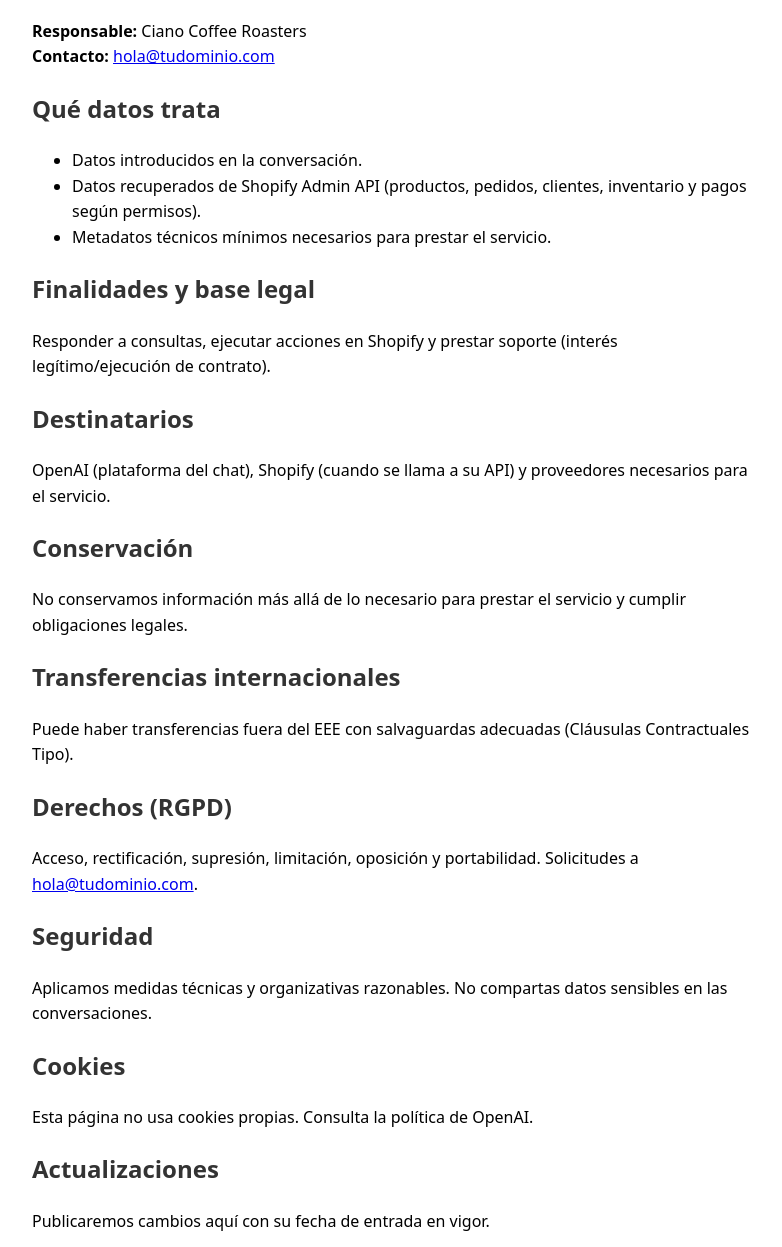
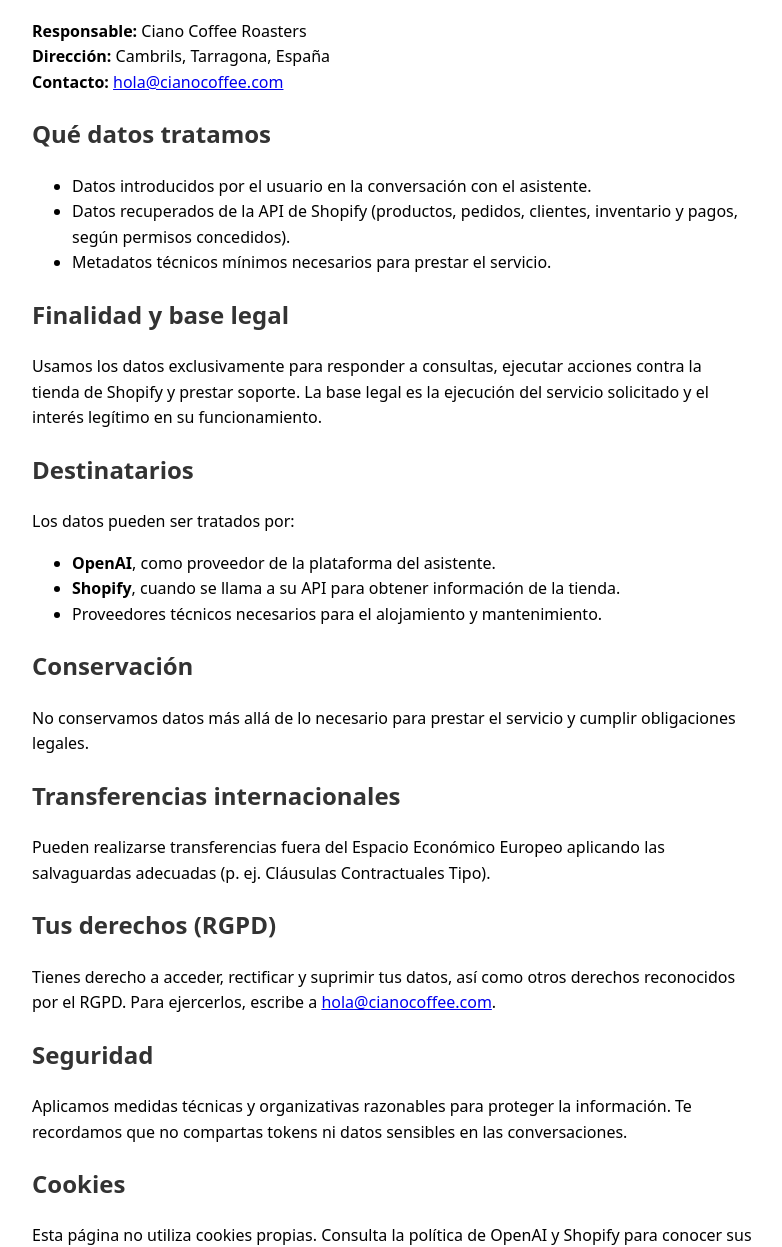
Before and after one commit to ismaelmesas/Ciano-Privacy, a plain HTML site: page Privacy.html in a window 1280 px wide. Shown: the part 94-1341 px from the top of the page, without its empty margins (248-1030 px from the left). Drawn offline with Linux system fonts and the light colour scheme.

Commit message:
Update Privacy.html

```diff
--- a/Privacy.html
+++ b/Privacy.html
@@ -3,7 +3,7 @@
 <head>
   <meta charset="utf-8">
   <meta name="viewport" content="width=device-width, initial-scale=1">
-  <title>Política de Privacidad – Ciano Shopify GPT</title>
+  <title>Política de Privacidad – Ciano Coffee Roasters</title>
   <style>
     body { max-width: 720px; margin: 40px auto; padding: 0 16px; font-family: system-ui, Arial, sans-serif; line-height: 1.6; }
     h1, h2 { color: #333; }
@@ -13,37 +13,49 @@
   <h1>Política de Privacidad – Ciano Shopify GPT</h1>
 
   <p><strong>Responsable:</strong> Ciano Coffee Roasters<br>
-  <strong>Contacto:</strong> <a href="mailto:hola@tudominio.com">hola@tudominio.com</a></p>
+  <strong>Dirección:</strong> Cambrils, Tarragona, España<br>
+  <strong>Contacto:</strong> <a href="mailto:hola@cianocoffee.com">hola@cianocoffee.com</a></p>
 
-  <h2>Qué datos trata</h2>
+  <h2>Qué datos tratamos</h2>
   <ul>
-    <li>Datos introducidos en la conversación.</li>
-    <li>Datos recuperados de Shopify Admin API (productos, pedidos, clientes, inventario y pagos según permisos).</li>
+    <li>Datos introducidos por el usuario en la conversación con el asistente.</li>
+    <li>Datos recuperados de la API de Shopify (productos, pedidos, clientes, inventario y pagos, según permisos concedidos).</li>
     <li>Metadatos técnicos mínimos necesarios para prestar el servicio.</li>
   </ul>
 
-  <h2>Finalidades y base legal</h2>
-  <p>Responder a consultas, ejecutar acciones en Shopify y prestar soporte (interés legítimo/ejecución de contrato).</p>
+  <h2>Finalidad y base legal</h2>
+  <p>Usamos los datos exclusivamente para responder a consultas, ejecutar acciones contra la tienda de Shopify y prestar soporte.
+  La base legal es la ejecución del servicio solicitado y el interés legítimo en su funcionamiento.</p>
 
   <h2>Destinatarios</h2>
-  <p>OpenAI (plataforma del chat), Shopify (cuando se llama a su API) y proveedores necesarios para el servicio.</p>
+  <p>Los datos pueden ser tratados por:
+    <ul>
+      <li><strong>OpenAI</strong>, como proveedor de la plataforma del asistente.</li>
+      <li><strong>Shopify</strong>, cuando se llama a su API para obtener información de la tienda.</li>
+      <li>Proveedores técnicos necesarios para el alojamiento y mantenimiento.</li>
+    </ul>
+  </p>
 
   <h2>Conservación</h2>
-  <p>No conservamos información más allá de lo necesario para prestar el servicio y cumplir obligaciones legales.</p>
+  <p>No conservamos datos más allá de lo necesario para prestar el servicio y cumplir obligaciones legales.</p>
 
   <h2>Transferencias internacionales</h2>
-  <p>Puede haber transferencias fuera del EEE con salvaguardas adecuadas (Cláusulas Contractuales Tipo).</p>
+  <p>Pueden realizarse transferencias fuera del Espacio Económico Europeo aplicando las salvaguardas adecuadas (p. ej. Cláusulas Contractuales Tipo).</p>
 
-  <h2>Derechos (RGPD)</h2>
-  <p>Acceso, rectificación, supresión, limitación, oposición y portabilidad. Solicitudes a <a href="mailto:hola@tudominio.com">hola@tudominio.com</a>.</p>
+  <h2>Tus derechos (RGPD)</h2>
+  <p>Tienes derecho a acceder, rectificar y suprimir tus datos, así como otros derechos reconocidos por el RGPD.
+  Para ejercerlos, escribe a <a href="mailto:hola@cianocoffee.com">hola@cianocoffee.com</a>.</p>
 
   <h2>Seguridad</h2>
-  <p>Aplicamos medidas técnicas y organizativas razonables. No compartas datos sensibles en las conversaciones.</p>
+  <p>Aplicamos medidas técnicas y organizativas razonables para proteger la información.
+  Te recordamos que no compartas tokens ni datos sensibles en las conversaciones.</p>
 
   <h2>Cookies</h2>
-  <p>Esta página no usa cookies propias. Consulta la política de OpenAI.</p>
+  <p>Esta página no utiliza cookies propias. Consulta la política de OpenAI y Shopify para conocer sus cookies.</p>
 
   <h2>Actualizaciones</h2>
-  <p>Publicaremos cambios aquí con su fecha de entrada en vigor.</p>
+  <p>Podemos actualizar esta política en cualquier momento. Los cambios se publicarán en esta misma página con fecha de entrada en vigor.</p>
+
+  <p><em>Última actualización: Septiembre 2025</em></p>
 </body>
 </html>
```
